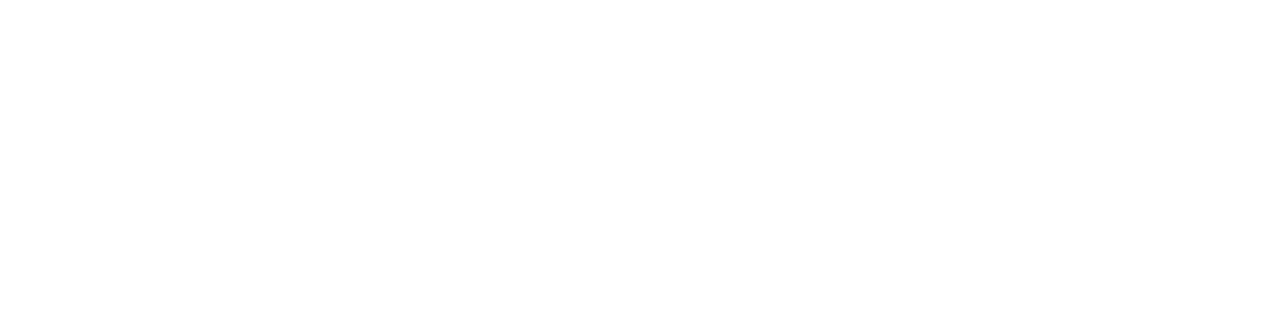
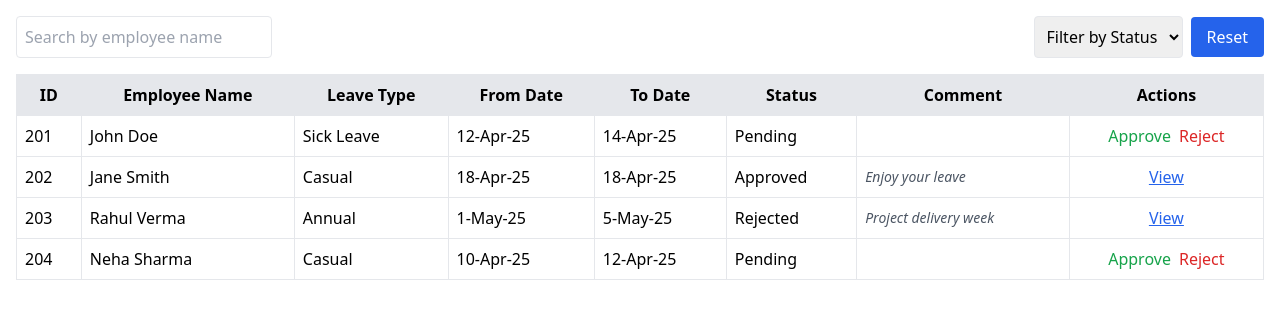
Before and after one commit to pranavkrgupta/smart-hrms, a React (Vite) app in the folder client/: page /admin/manage-leave in a window 1280 px wide. Before the commit this address had no page. Shown: the top 318 px of the page. Built offline with nearby package versions, Linux system fonts and the light colour scheme.

Commit message:
implemented admin-leave management features with filter, search, approve/reject, and modal view

```diff
--- a/client/src/App.jsx
+++ b/client/src/App.jsx
@@ -2,11 +2,13 @@ import { Routes, Route } from 'react-router-dom';
 import Login from './pages/Login'
 import Leave from './pages/Employee/Leave';
 import Settings from "./Pages/Employee/Settings";
+import LeaveManagement from './pages/admin/LeaveManagement';
 
 function App() {
   return (
     <Routes>
       <Route path="/login" element={<Login />} />
+      <Route path="/admin/manage-leave" element={<LeaveManagement />} />
       <Route path="/Employee/Leave" element={<Leave />} />
       <Route path="/Employee/Settings" element={<Settings />} />
     </Routes>
--- /dev/null
+++ b/client/src/pages/admin/LeaveManagement.jsx
@@ -0,0 +1,248 @@
+import React, { useState } from "react";
+
+function LeaveManagement() {
+  // Sample Leave Data (this will be replace with api resp)
+  const [leaves, setLeaves] = useState([
+    {
+      id: 201,
+      name: "John Doe",
+      type: "Sick Leave",
+      from: "12-Apr-25",
+      to: "14-Apr-25",
+      status: "Pending",
+      comment: "",
+    },
+    {
+      id: 202,
+      name: "Jane Smith",
+      type: "Casual",
+      from: "18-Apr-25",
+      to: "18-Apr-25",
+      status: "Approved",
+      comment: "Enjoy your leave",
+    },
+    {
+      id: 203,
+      name: "Rahul Verma",
+      type: "Annual",
+      from: "1-May-25",
+      to: "5-May-25",
+      status: "Rejected",
+      comment: "Project delivery week",
+    },
+    {
+      id: 204,
+      name: "Neha Sharma",
+      type: "Casual",
+      from: "10-Apr-25",
+      to: "12-Apr-25",
+      status: "Pending",
+      comment: "",
+    },
+  ]);
+
+  // State for Search and filter
+  const [searchTerm, setSearchTerm] = useState("");
+  const [filterStatus, setFilterStatus] = useState("All");
+
+  // State ofr approval and Rejection
+  const [selectedLeaveId, setSelectedLeaveId] = useState(null);
+  const [actionType, setActionType] = useState(""); // 'approve' or 'reject'
+  const [commentText, setCommentText] = useState("");
+
+  // View modal state
+  const [viewLeave, setViewLeave] = useState(null);
+
+  // Filters the List based on Search input and dropdown value
+  const filteredLeaves = leaves.filter((leave) => {
+    const matchesSearch = leave.name
+      .toLowerCase()
+      .includes(searchTerm.toLowerCase());
+    const matchesStatus =
+      filterStatus === "All" || leave.status === filterStatus;
+    return matchesSearch && matchesStatus;
+  });
+
+  const handleActionCLick = (id, type) => {
+    setSelectedLeaveId(id);
+    setActionType(type);
+    setCommentText("");
+  };
+
+  // Handles the confirmation of Approve/ Reject with comment
+  const handleConfirmAction = () => {
+    const updatedLeaves = leaves.map((leave) =>
+      leave.id === selectedLeaveId
+        ? {
+            ...leave,
+            status: actionType === "approve" ? "Approved" : "Rejected",
+            comment: commentText,
+          }
+        : leave
+    );
+    setLeaves(updatedLeaves);
+    setSelectedLeaveId(null);
+    setActionType("");
+    setCommentText("");
+  };
+
+  // Cancels the comment box
+  const handleCancelAction = () => {
+    setSelectedLeaveId(null);
+    setActionType("");
+    setCommentText("");
+  };
+  return (
+    <div className="p-4">
+      <div className="flex justify-between items-center mb-4">
+        {/* Search By Employee Name */}
+        <input
+          type="text"
+          placeholder="Search by employee name"
+          className="border p-2 rounded w-64"
+          value={searchTerm}
+          onChange={(e) => setSearchTerm(e.target.value)}
+        />
+        {/* Filter By Status Dropdown */}
+        <div>
+          <select
+            className="border p-2 rounded mr-2"
+            value={filterStatus}
+            onChange={(e) => setFilterStatus(e.target.value)}
+          >
+            <option value="All">Filter by Status</option>
+            <option value="Pending">Pending</option>
+            <option value="Approved">Approved</option>
+            <option value="Rejected">Rejected</option>
+          </select>
+          <button
+            onClick={() => {
+              setSearchTerm("");
+              setFilterStatus("All");
+            }}
+            className="bg-blue-600 text-white px-4 py-2 rounded"
+          >
+            Reset
+          </button>
+        </div>
+      </div>
+
+      {/* Leave Table */}
+      <table className="w-full border-collapse">
+        <thead>
+          <tr className="bg-gray-200">
+            <th className="border p-2">ID</th>
+            <th className="border p-2">Employee Name</th>
+            <th className="border p-2">Leave Type</th>
+            <th className="border p-2">From Date</th>
+            <th className="border p-2">To Date</th>
+            <th className="border p-2">Status</th>
+            <th className="border p-2">Comment</th>
+            <th className="border p-2">Actions</th>
+          </tr>
+        </thead>
+        <tbody>
+          {filteredLeaves.length > 0 ? (
+            filteredLeaves.map((leave) => (
+              <tr key={leave.id}>
+                <td className="border p-2">{leave.id}</td>
+                <td className="border p-2">{leave.name}</td>
+                <td className="border p-2">{leave.type}</td>
+                <td className="border p-2">{leave.from}</td>
+                <td className="border p-2">{leave.to}</td>
+                <td className="border p-2">{leave.status}</td>
+                <td className="border p-2 text-sm italic text-gray-600">
+                  {leave.comment}
+                </td>
+                <td className="border p-2 text-center">
+                  {leave.status === "Pending" ? (
+                    <>
+                      <button
+                        className="text-green-600 mr-2 hover:underline"
+                        onClick={() => handleActionCLick(leave.id, "approve")}
+                      >
+                        Approve
+                      </button>
+                      <button
+                        className="text-red-600 hover:underline"
+                        onClick={() => handleActionCLick(leave.id, "reject")}
+                      >
+                        Reject
+                      </button>
+                    </>
+                  ) : (
+                    <span
+                      className="text-blue-600 underline cursor-pointer"
+                      onClick={() => setViewLeave(leave)}
+                    >
+                      View
+                    </span>
+                  )}
+                </td>
+              </tr>
+            ))
+          ) : (
+            <tr>
+              <td colSpan={8} className="text-center p-4 text-gray-500 italic">
+                No leave requests Found.
+              </td>
+            </tr>
+          )}
+        </tbody>
+      </table>
+
+      {/* Comment box for approve/Reject */}
+      {selectedLeaveId && (
+        <div className="mt-6 bg-gray-100 p-4 rounded shadow-md w-2/3">
+          <h3 className="text-lg font-semibold mb-2">
+            {actionType === "approve" ? "Approve" : "Reject"} Leave ID #
+            {selectedLeaveId}
+          </h3>
+          <textarea
+            value={commentText}
+            onChange={(e) => setCommentText(e.target.value)}
+            className="w-full p-2 border rounded mb-2"
+            rows={3}
+            placeholder="Enter comment (e.g., reason for approvel/rejection)"
+          />
+          <div className="flex gap-4">
+            <button
+              onClick={handleConfirmAction}
+              className={`px-4 py-2 text-white rounded ${
+                actionType === "approve" ? "bg-green-600" : "bg-red-600"
+              }`}
+            >
+              Confirm {actionType === "approve" ? "Approval" : "Rejection"}
+            </button>
+            <button
+              onClick={handleCancelAction}
+              className="px-4 py-2 bg-gray-400 text-white rounded"
+            >
+              Cancel
+            </button>
+          </div>
+        </div>
+      )}
+
+      {/* Modal for Viewing Leave */}
+      {viewLeave && (
+        <div className="fixed top-0 left-0 w-full h-full bg-black bg-opacity-40 flex items-center justify-center z-10">
+          <div className="bg-white p-6 rounded shadow-md w-[400px]">
+            <h2 className="text-xl font-semibold mb-4">Leave Details</h2>
+            <p><strong>ID:</strong> {viewLeave.id}</p>
+            <p><strong>Name:</strong> {viewLeave.name}</p>
+            <p><strong>Leave Type:</strong> {viewLeave.type}</p>
+            <p><strong>From:</strong> {viewLeave.from}</p>
+            <p><strong>To:</strong> {viewLeave.to}</p>
+            <p><strong>Status:</strong> {viewLeave.status}</p>
+            <p><strong>Comment:</strong> {viewLeave.comment}</p>
+            <button className="mt-4 bg-blue-600 text-white px-4 py-2 rounded"
+            onClick={()=> setViewLeave(null)}>CLose</button>
+          </div>
+        </div>
+      )}
+    </div>
+  );
+}
+
+export default LeaveManagement;
```
